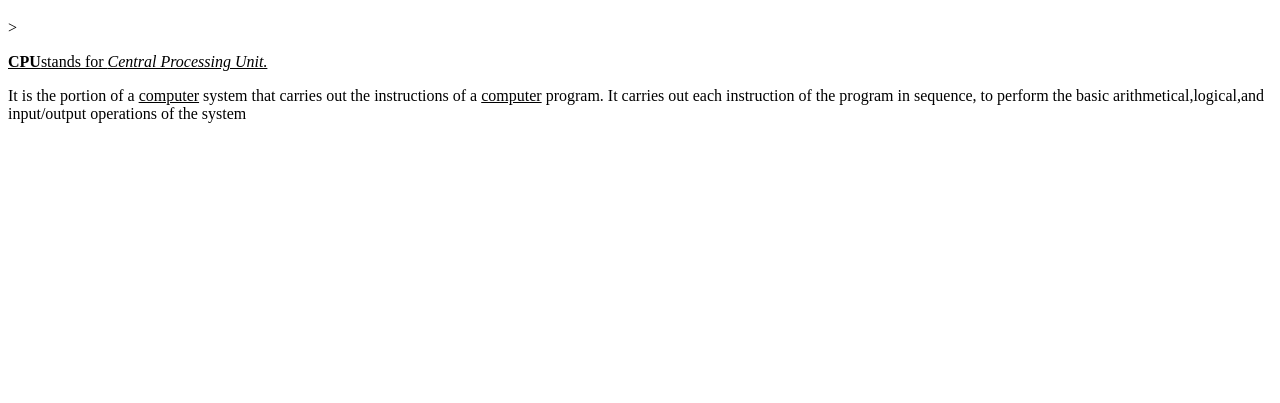
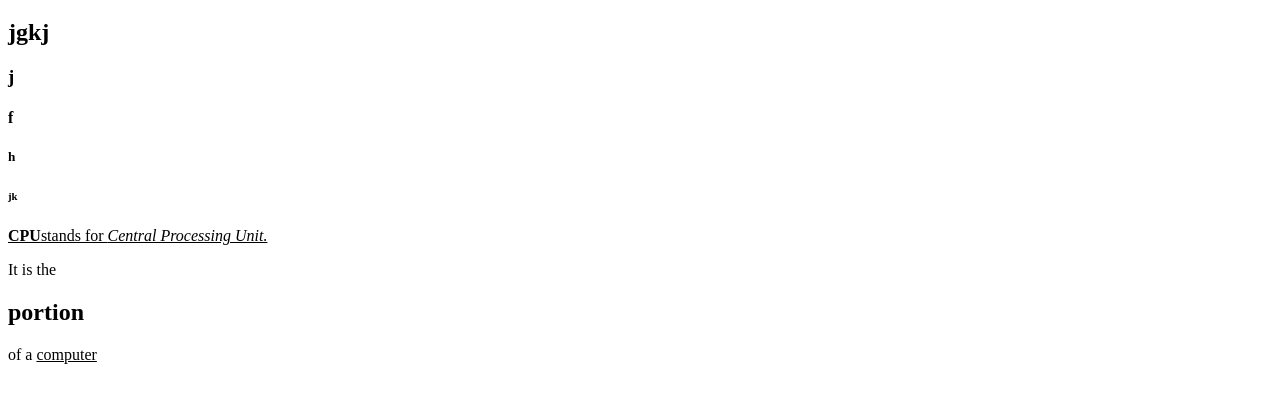
Before and after one commit to iamneo-production/afecffedabbbcecadaeccdfffebaeceaec, a website: page public/index.html in a window 1280 px wide. Shown: the part 61-464 px from the top of the page. Drawn offline with Linux system fonts and the light colour scheme.

Commit message:
Backup Commit

```diff
--- a/public/index.html
+++ b/public/index.html
@@ -3,13 +3,9 @@
 
 
     <title>CPU</title>
-    <head><h1>CPU</h1><h3></h3>></head>
+    <h1>CPU</h1><h2>jgkj</h2><h3>j</h3><h4>f</h4><h5>h</h5><h6>jk</h6></head>
     <p><b><u>CPU</b>stands for <i>Central Processing Unit.</i></u></p>
-        It is the portion of a <u>computer</u> system that carries
-        out the instructions of a <u>computer</u> program.
-        It carries out each instruction of the program in sequence,
-        to perform the basic arithmetical,logical,and input/output operations of the system </p>
-    <link rel="stylesheet" href="style.css" />
+        It is the <h2>portion</h2> of a <u>computer</u>
 
 <body>
 </body>
```
